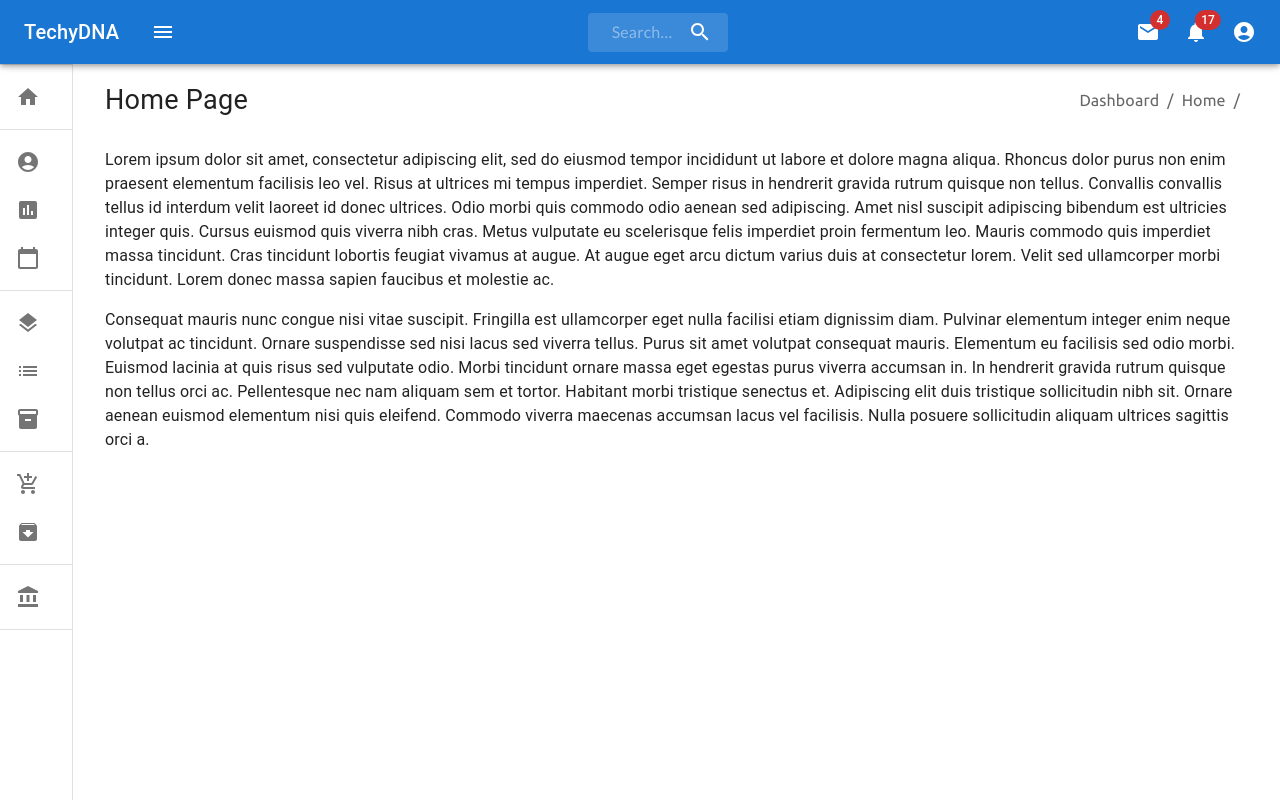
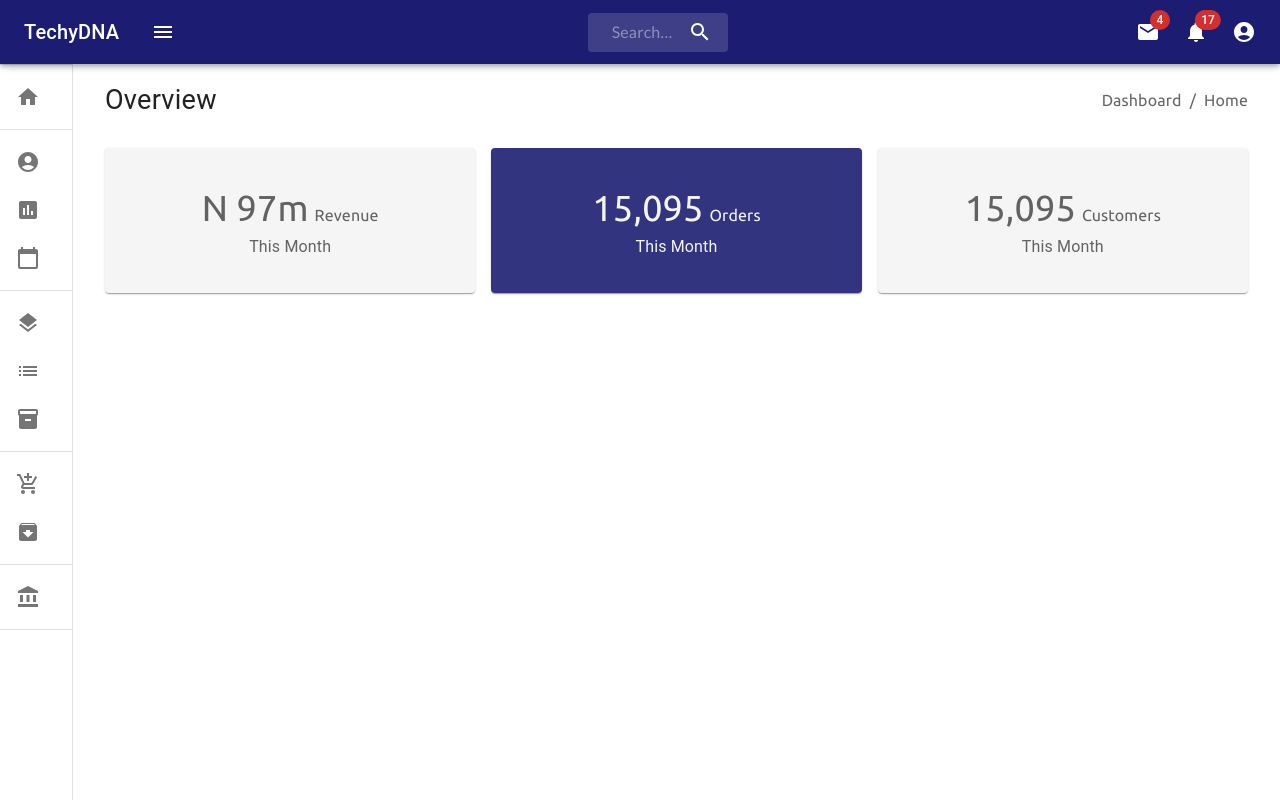
Before and after one commit to OluseunAkintayo/Portfolio, a React (Create React App) app: page /admin/home in a window 1280 px wide. Built offline with nearby package versions, Linux system fonts and the light colour scheme; a web font is replaced by a local one.

Commit message:
card and countup components on dash homepage

```diff
--- a/package.json
+++ b/package.json
@@ -13,9 +13,12 @@
     "@testing-library/react": "^11.1.0",
     "@testing-library/user-event": "^12.1.10",
     "axios": "^0.24.0",
+    "chart.js": "^3.7.0",
     "framer-motion": "^5.3.0",
     "fuse.js": "^6.4.6",
     "react": "^17.0.2",
+    "react-chartjs-2": "^4.0.1",
+    "react-countup": "^6.1.1",
     "react-dom": "^17.0.2",
     "react-intersection-observer": "^8.32.3",
     "react-material-ui-carousel": "^3.0.4",
--- a/src/pages/dashboard/comp/Pages/Dashboard/Main.jsx
+++ b/src/pages/dashboard/comp/Pages/Dashboard/Main.jsx
@@ -1,8 +1,9 @@
 import React from 'react';
 import NavComp from '../../../utils/NavComp';
-import { Typography, Box } from '@mui/material';
+import { Typography, Box, Grid } from '@mui/material';
 import DrawerHeader from '../../../utils/DrawerHeader';
 import BreadComp from '../../../utils/BreadComp';
+import { OrderStats, CustomerStats, SalesStats } from './comp/Stats';
 
 const Main = () => {
   return (
@@ -11,37 +12,17 @@ const Main = () => {
         <DrawerHeader />
         <Box sx={{ display: 'flex', alignItems: 'center', justifyContent: 'space-between', marginBottom: '3ch' }}>
           <Typography sx={{ fontSize: '3ch' }}>
-            Home Page
+            Overview
           </Typography>
-          <BreadComp parent="Dashboard" subParent="Home" />
+          <BreadComp parent="Dashboard" currentPage="Home" />
         </Box>
-        <Typography paragraph>
-          Lorem ipsum dolor sit amet, consectetur adipiscing elit, sed do eiusmod
-          tempor incididunt ut labore et dolore magna aliqua. Rhoncus dolor purus non
-          enim praesent elementum facilisis leo vel. Risus at ultrices mi tempus
-          imperdiet. Semper risus in hendrerit gravida rutrum quisque non tellus.
-          Convallis convallis tellus id interdum velit laoreet id donec ultrices.
-          Odio morbi quis commodo odio aenean sed adipiscing. Amet nisl suscipit
-          adipiscing bibendum est ultricies integer quis. Cursus euismod quis viverra
-          nibh cras. Metus vulputate eu scelerisque felis imperdiet proin fermentum
-          leo. Mauris commodo quis imperdiet massa tincidunt. Cras tincidunt lobortis
-          feugiat vivamus at augue. At augue eget arcu dictum varius duis at
-          consectetur lorem. Velit sed ullamcorper morbi tincidunt. Lorem donec massa
-          sapien faucibus et molestie ac.
-        </Typography>
-        <Typography paragraph>
-          Consequat mauris nunc congue nisi vitae suscipit. Fringilla est ullamcorper
-          eget nulla facilisi etiam dignissim diam. Pulvinar elementum integer enim
-          neque volutpat ac tincidunt. Ornare suspendisse sed nisi lacus sed viverra
-          tellus. Purus sit amet volutpat consequat mauris. Elementum eu facilisis
-          sed odio morbi. Euismod lacinia at quis risus sed vulputate odio. Morbi
-          tincidunt ornare massa eget egestas purus viverra accumsan in. In hendrerit
-          gravida rutrum quisque non tellus orci ac. Pellentesque nec nam aliquam sem
-          et tortor. Habitant morbi tristique senectus et. Adipiscing elit duis
-          tristique sollicitudin nibh sit. Ornare aenean euismod elementum nisi quis
-          eleifend. Commodo viverra maecenas accumsan lacus vel facilisis. Nulla
-          posuere sollicitudin aliquam ultrices sagittis orci a.
-        </Typography>
+        <Box sx={{ flexGrow: 1}}>
+          <Grid container spacing={2}>
+            <SalesStats />
+            <OrderStats />
+            <CustomerStats />
+          </Grid>
+        </Box>
       </Box>
     </>
   );
--- /dev/null
+++ b/src/pages/dashboard/comp/Pages/Dashboard/comp/Stats.jsx
@@ -0,0 +1,61 @@
+import React from 'react';
+import { styled as muiStyled,Box, Grid, Paper, Card, CardContent, CardActions, Typography } from '@mui/material';
+import { useCountUp } from 'react-countup';
+import CountUp from 'react-countup';
+
+const GridItem = muiStyled(Paper)(({ theme }) => ({
+  ...theme.typography.body2,
+  padding: theme.spacing(1),
+  textAlign: 'center',
+  color: theme.palette.text.secondary,
+}));
+
+export const OrderStats = () => {
+  return (
+    <Grid item xs={4}>
+      <GridItem sx={{ background: '#1c1d72e5', color: 'whitesmoke', height: '18.5ch', display: 'flex', flexDirection: 'column', justifyContent: 'center' }}>
+        <Typography>
+          <CountUp style={{ fontSize: '2.25rem', marginRight: '0.375rem' }} duration={5} end={15095} />
+          <span>Orders</span>
+        </Typography>
+        <Typography>
+          This Month
+        </Typography>
+      </GridItem>
+    </Grid>
+  );
+};
+
+export const CustomerStats = () => {
+  return (
+    <Grid item xs={4}>
+      <GridItem sx={{ background: 'whitesmoke', height: '18.5ch', display: 'flex', flexDirection: 'column', justifyContent: 'center' }}>
+        <Typography>
+          <CountUp style={{ fontSize: '2.25rem', marginRight: '0.375rem' }} duration={2} end={15095} />
+          <span>Customers</span>
+        </Typography>
+        <Typography>
+          This Month
+        </Typography>
+      </GridItem>
+    </Grid>
+  );
+};
+
+export const SalesStats = () => {
+  return (
+    <Grid item xs={4}>
+      <GridItem sx={{ background: 'whitesmoke', height: '18.5ch', display: 'flex', flexDirection: 'column', justifyContent: 'center' }}>
+        <Typography>
+          <span style={{ fontSize: '2.25rem'}}>N </span>
+          <CountUp style={{ fontSize: '2.25rem' }} duration={2} end={97} />
+          <span style={{ fontSize: '2.25rem', marginRight: '0.375rem'}}>m</span>
+          <span>Revenue</span>
+        </Typography>
+        <Typography>
+          This Month
+        </Typography>
+      </GridItem>
+    </Grid>
+  );
+};
--- a/src/pages/dashboard/utils/BreadComp.jsx
+++ b/src/pages/dashboard/utils/BreadComp.jsx
@@ -1,6 +1,6 @@
 import React from 'react';
 import { Typography, Breadcrumbs } from '@mui/material';
-import { useLocation, Link } from 'react-router-dom';
+import { Link } from 'react-router-dom';
 
 const BreadComp = (props) => {
   return (
@@ -10,11 +10,11 @@ const BreadComp = (props) => {
           {props.parent}
         </Link>
         <Link underline="hover" to=''>
-          {props.subParent}
+          {props.currentPage}
         </Link>
-        <Typography color="text.primary">
+        {/* <Typography color="text.primary">
           {props.currentPage}
-        </Typography>
+        </Typography> */}
       </Breadcrumbs>
     </div>
   );
--- a/src/pages/dashboard/utils/NavComp.jsx
+++ b/src/pages/dashboard/utils/NavComp.jsx
@@ -1,7 +1,7 @@
 import * as React from 'react';
 import DrawerHeader from './DrawerHeader';
 import { styled, useTheme } from '@mui/material/styles';
-import { IconButton, ListItemText, ListItem, ListItemIcon, CssBaseline, Box, List, Toolbar, alpha, Divider, Typography, InputBase, Badge, MenuItem, Menu } from '@mui/material';
+import { IconButton, Link, ListItemText, ListItem, ListItemIcon, CssBaseline, Box, List, Toolbar, alpha, Divider, Typography, InputBase, Badge, MenuItem, Menu } from '@mui/material';
 import MuiDrawer from '@mui/material/Drawer';
 import MuiAppBar from '@mui/material/AppBar';
 import MenuIcon from '@mui/icons-material/Menu';
@@ -224,7 +224,7 @@ export default function NavComp({ NavPage }) {
   return (
     <Box sx={{ display: 'flex', }}>
       <CssBaseline />
-      <AppBar position="fixed" open={open} sx={{ padding: 0 }}>
+      <AppBar position="fixed" open={open} sx={{ padding: 0, background: '#1c1d72' }}>
         <Toolbar sx={{ display: 'flex', justifyContent: 'space-between', width: '100%' }}>
           <div style={{ display: 'flex', alignItems: 'center' }}>
             <Typography variant="h6" noWrap component="div">
@@ -244,7 +244,7 @@ export default function NavComp({ NavPage }) {
             </IconButton>
           </div>
           <Box sx={{ flexGrow: 1 }} />
-          <SearchComp>
+            <SearchComp>
               <StyledInputBase
                 placeholder="Search…"
                 inputProps={{ 'aria-label': 'search' }}
--- a/src/pages/main/components/Projects.jsx
+++ b/src/pages/main/components/Projects.jsx
@@ -103,7 +103,7 @@ const Projects = () => {
             {/* </a> */}
           </motion.div>
           <motion.div variants={childVariant} {...hoverEffect}>
-            <Link to='/'>
+            <Link to='/admin/auth'>
               <div className="item-img">
                 <DashboardIcon style={{ fontSize: '7.5rem', borderRadius: '50%' }} />
               </div>
```
Also changed, not shown: 1 other file (tests, documents, lock files or other folders).
